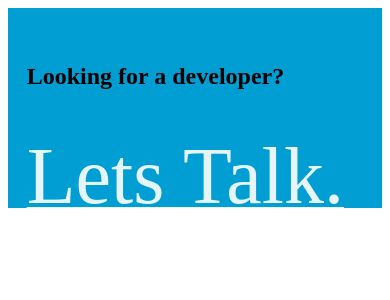
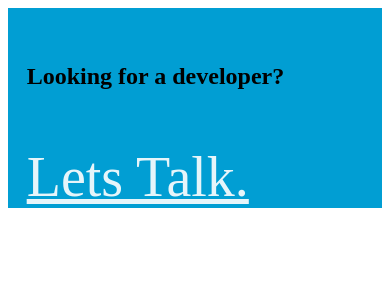
Before and after one commit to jlbroughton88/Portfolio-Next, a Next.js app: page /comps/letsTalk in a window 390 px wide. Shown: the top 300 px of the page. Built offline with nearby package versions, Linux system fonts and the light colour scheme.

Commit message:
adjusted svg and intro p

```diff
--- a/public/css/letsTalk.scss
+++ b/public/css/letsTalk.scss
@@ -73,5 +73,21 @@
                             }
                         }
                     }
+
+                    @media(max-width: 550px) {
+                        .letsTalkRight{
+                            .talkCTA{
+                                font-size: 3.75rem;
+                            }
+                        }
+                    }
+
+                    @media(max-width: 400px) {
+                        .letsTalkRight{
+                            .talkCTA{
+                                font-size: 3.5rem;
+                            }
+                        }
+                    }
                 }
              };
```
Also changed, not shown: public/css/index.scss (+12 -4 lines).
